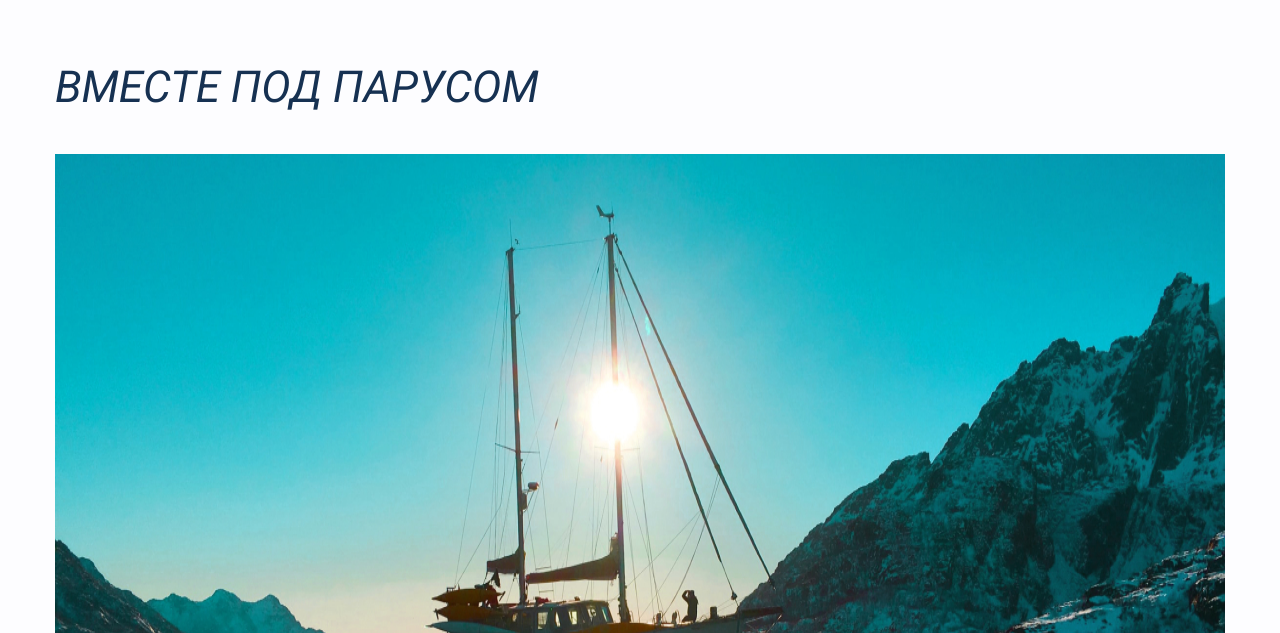
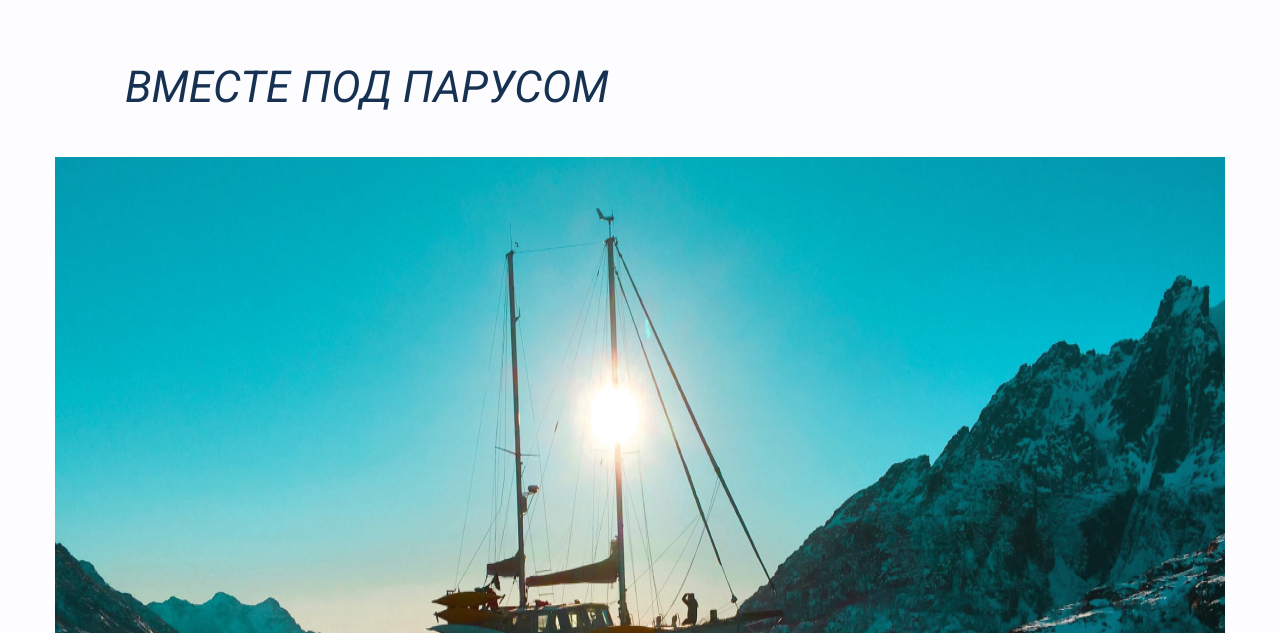
Before and after one commit to prycepavel/yacht-club, a website: page index.html in a window 1280 px wide. Shown: the part 167-800 px from the top of the page. Drawn offline with Linux system fonts and the light colour scheme.

Commit message:
Добавляет формление для секциии .hero

```diff
--- a/css/style.css
+++ b/css/style.css
@@ -191,3 +191,13 @@ body {
   margin: 0 auto;
   padding: 0 55px;
 }
+
+.hero {
+  margin-bottom: 120px;
+}
+
+.hero h1 {
+  margin-top: 0;
+  margin-left: 70px;
+  margin-bottom: 40px;
+}
```
